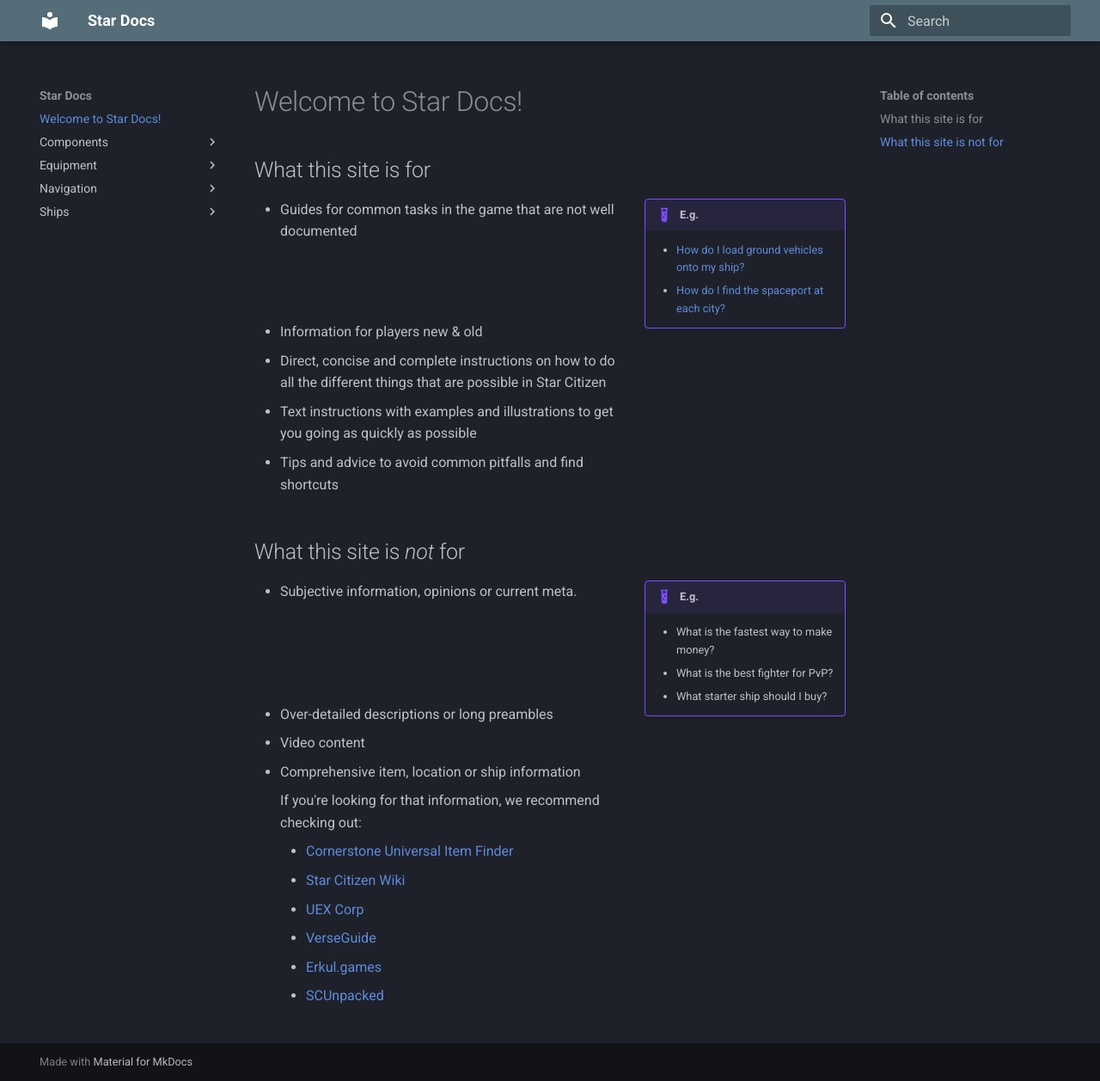
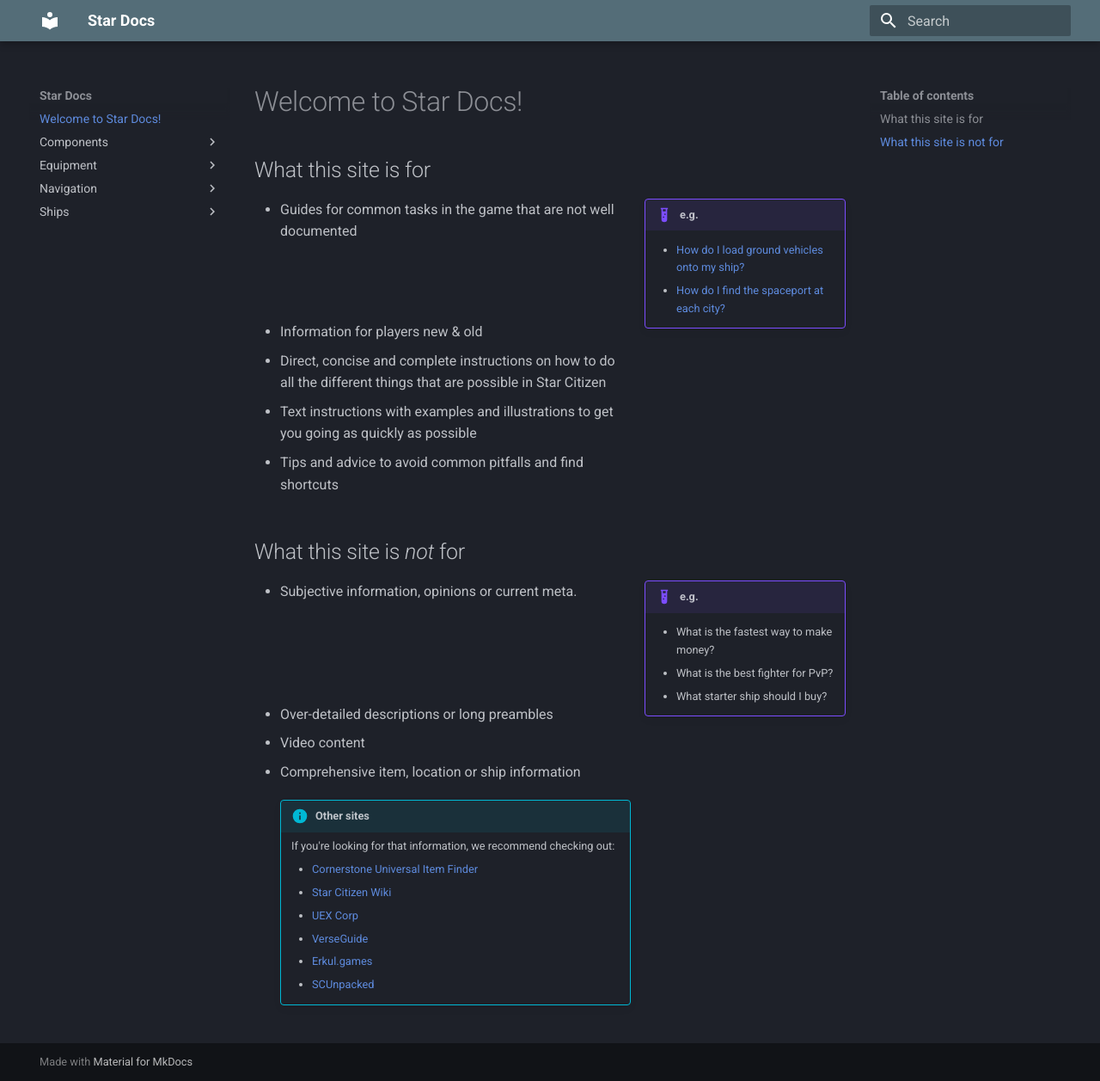
Before and after one commit to Arcodiant/StarDocs, an MkDocs documentation site: the page built from docs/index.md, in a window 1280 px wide and 1257 px high. Shown: the whole window at 86% size. Built offline with MkDocs 1.6.1 and Material for MkDocs 9.7.7, drawn with Linux system fonts in a browser that asks for light colours.

Commit message:
Tweak front page

```diff
--- a/docs/index.md
+++ b/docs/index.md
@@ -2,7 +2,7 @@
 
 ## What this site is for
 
-!!! example inline end "E.g."
+!!! example inline end "e.g."
 
     - [How do I load ground vehicles onto my ship?](./ships/loading-ground-vehicles.md)
     - [How do I find the spaceport at each city?](./navigation/find-spaceport.md)
@@ -22,7 +22,7 @@
 
 ## What this site is *not* for
 
-!!! example inline end "E.g."
+!!! example inline end "e.g."
 
     - What is the fastest way to make money?
     - What is the best fighter for PvP?
@@ -40,11 +40,13 @@
 
 - Comprehensive item, location or ship information
 
-    If you're looking for that information, we recommend checking out:
+    !!! info "Other sites"
 
-    - [Cornerstone Universal Item Finder](https://finder.cstone.space/)
-    - [Star Citizen Wiki](https://starcitizen.tools/)
-    - [UEX Corp](https://uexcorp.space/)
-    - [VerseGuide](https://verseguide.com/)
-    - [Erkul.games](https://www.erkul.games/)
-    - [SCUnpacked](https://scunpacked.com/)
+        If you're looking for that information, we recommend checking out:
+
+        - [Cornerstone Universal Item Finder](https://finder.cstone.space/)
+        - [Star Citizen Wiki](https://starcitizen.tools/)
+        - [UEX Corp](https://uexcorp.space/)
+        - [VerseGuide](https://verseguide.com/)
+        - [Erkul.games](https://www.erkul.games/)
+        - [SCUnpacked](https://scunpacked.com/)
```
